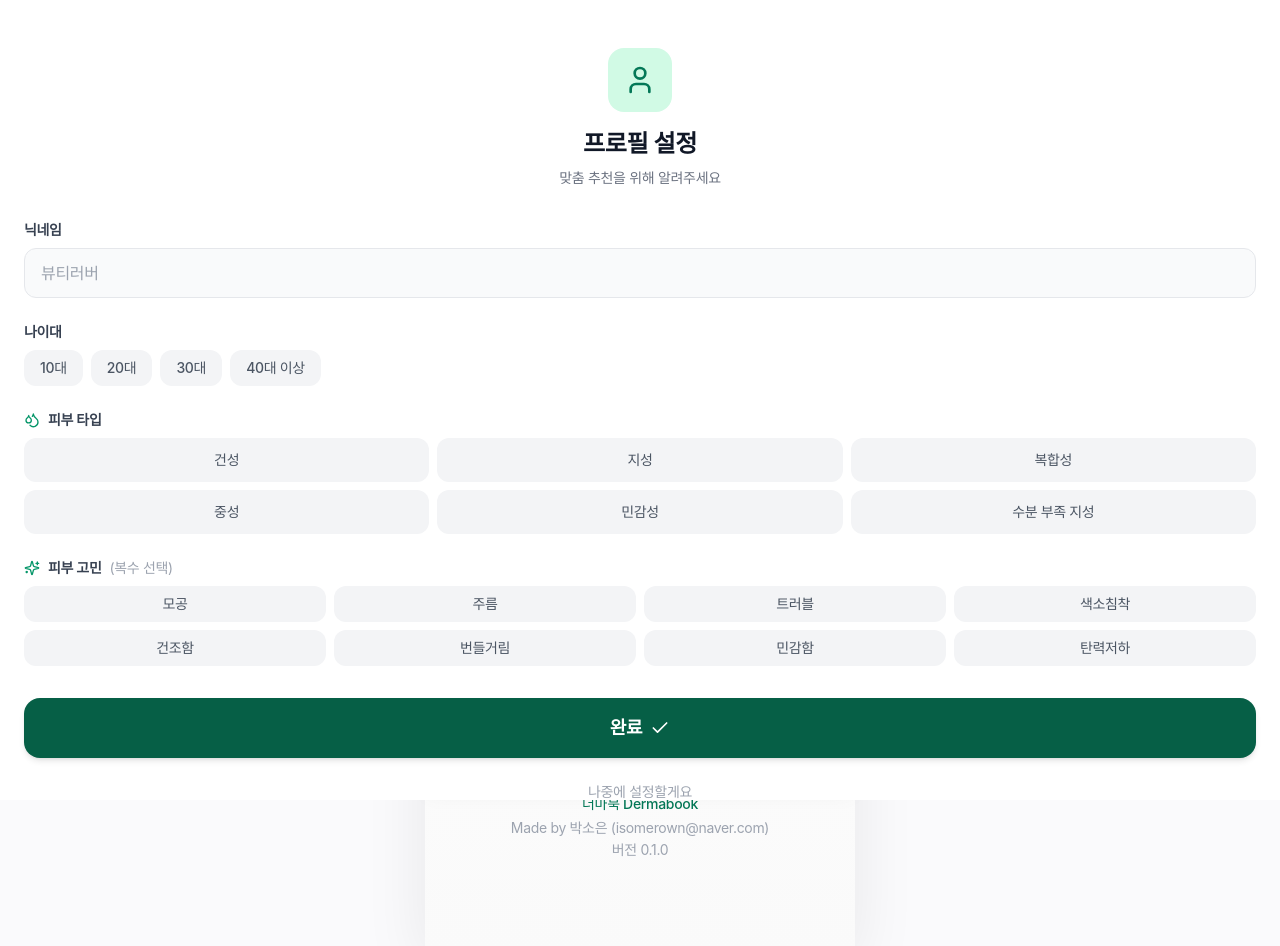
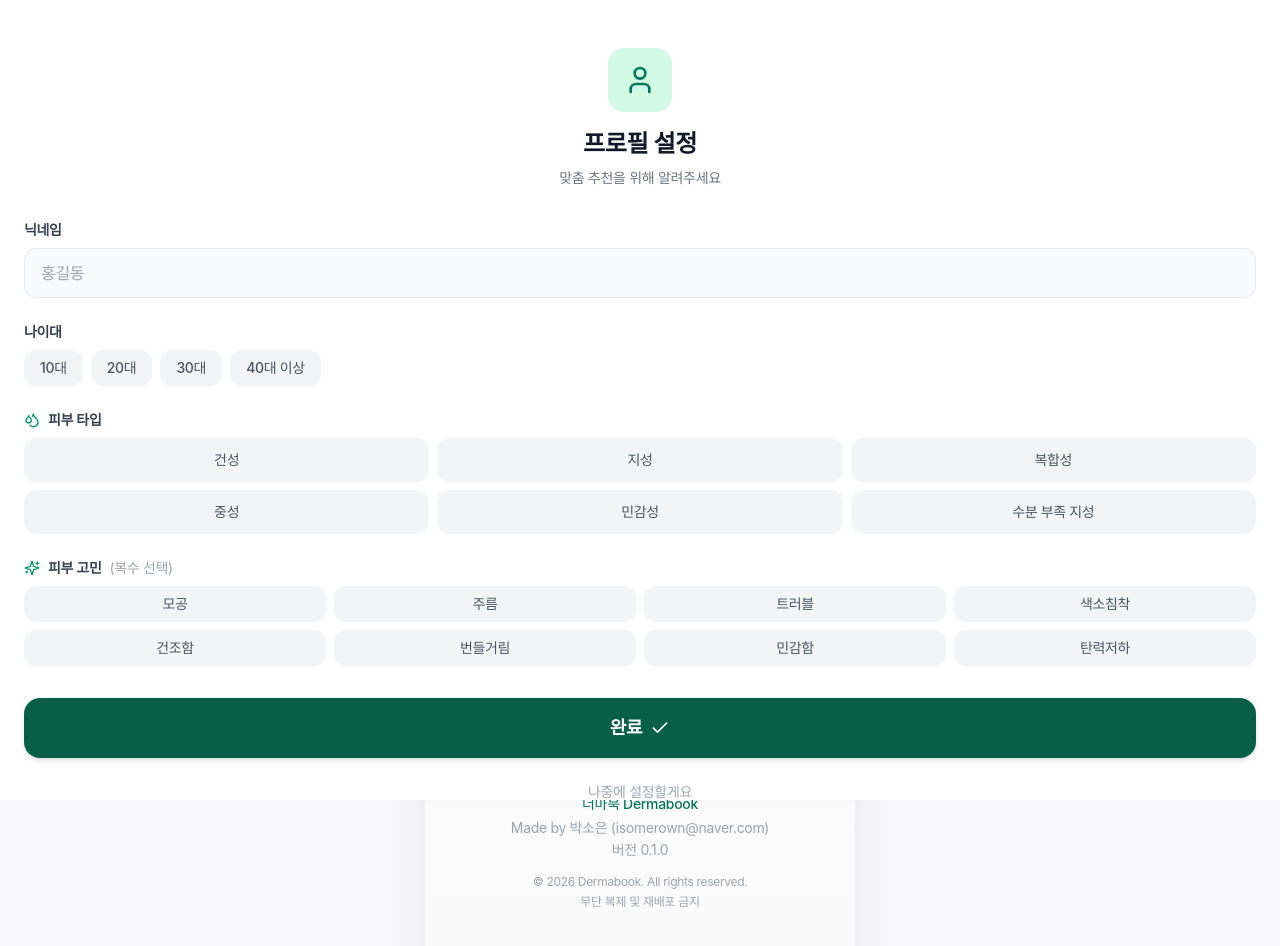
Before and after one commit to wrtn-edu-swu-bootcamp/project_46, a Next.js app in the folder cosmetic-app/: page /mypage in a window 1280 px wide. Both pictures are taken after a click on the button "시작하기". Shown: the top 946 px of the page. Built offline with nearby package versions, Linux system fonts and the light colour scheme; a web font is replaced by a local one.

Commit message:
feat: update default nickname and add copyright notice

```diff
--- a/cosmetic-app/app/mypage/page.tsx
+++ b/cosmetic-app/app/mypage/page.tsx
@@ -19,7 +19,7 @@ export default function MyPage() {
   const [mounted, setMounted] = useState(false);
   const { theme, toggleTheme } = useTheme();
   const [user, setUser] = useState({
-    name: "뷰티러버",
+    name: "비회원",
     skinType: "미설정",
     concerns: [] as string[],
   });
@@ -31,7 +31,7 @@ export default function MyPage() {
       const profile = JSON.parse(savedProfile);
       setUser(prev => ({
         ...prev,
-        name: profile.nickname || "뷰티러버",
+        name: profile.nickname || "비회원",
         skinType: profile.skinType || "미설정",
         concerns: profile.concerns || [],
       }));
@@ -95,7 +95,7 @@ export default function MyPage() {
       <div className="card mb-6">
         <div className="flex items-center gap-4 mb-4">
           <div className="w-16 h-16 bg-gradient-to-br from-emerald-600 to-teal-700 rounded-2xl flex items-center justify-center shadow-lg shadow-emerald-600/30">
-            <Droplets size={32} className="text-white" />
+            <Sparkles size={32} className="text-white/90" />
           </div>
           <div>
             <h2 className="text-xl font-bold text-gray-900 dark:text-gray-100">{user.name}</h2>
@@ -152,6 +152,10 @@ export default function MyPage() {
         <p className="font-medium text-emerald-700 dark:text-emerald-400">더마북 Dermabook</p>
         <p className="mt-1">Made by 박소은 (isomerown@naver.com)</p>
         <p className="mt-0.5">버전 0.1.0</p>
+        <p className="mt-3 text-xs text-gray-400 dark:text-gray-600 leading-relaxed">
+          © 2026 Dermabook. All rights reserved.<br />
+          무단 복제 및 재배포 금지
+        </p>
       </div>
     </div>
   );
--- a/cosmetic-app/components/Onboarding.tsx
+++ b/cosmetic-app/components/Onboarding.tsx
@@ -41,7 +41,7 @@ export default function Onboarding() {
   const handleComplete = () => {
     // 프로필 저장
     const profile = {
-      nickname: nickname || "뷰티러버",
+      nickname: nickname || "비회원",
       ageGroup,
       skinType,
       concerns,
@@ -214,7 +214,7 @@ export default function Onboarding() {
                     type="text"
                     value={nickname}
                     onChange={(e) => setNickname(e.target.value)}
-                    placeholder="뷰티러버"
+                    placeholder="홍길동"
                     maxLength={10}
                     className="w-full bg-gray-50 border border-gray-200 rounded-xl px-4 py-3 outline-none focus:ring-2 focus:ring-emerald-500/20 focus:border-emerald-500 transition-all"
                   />
```
